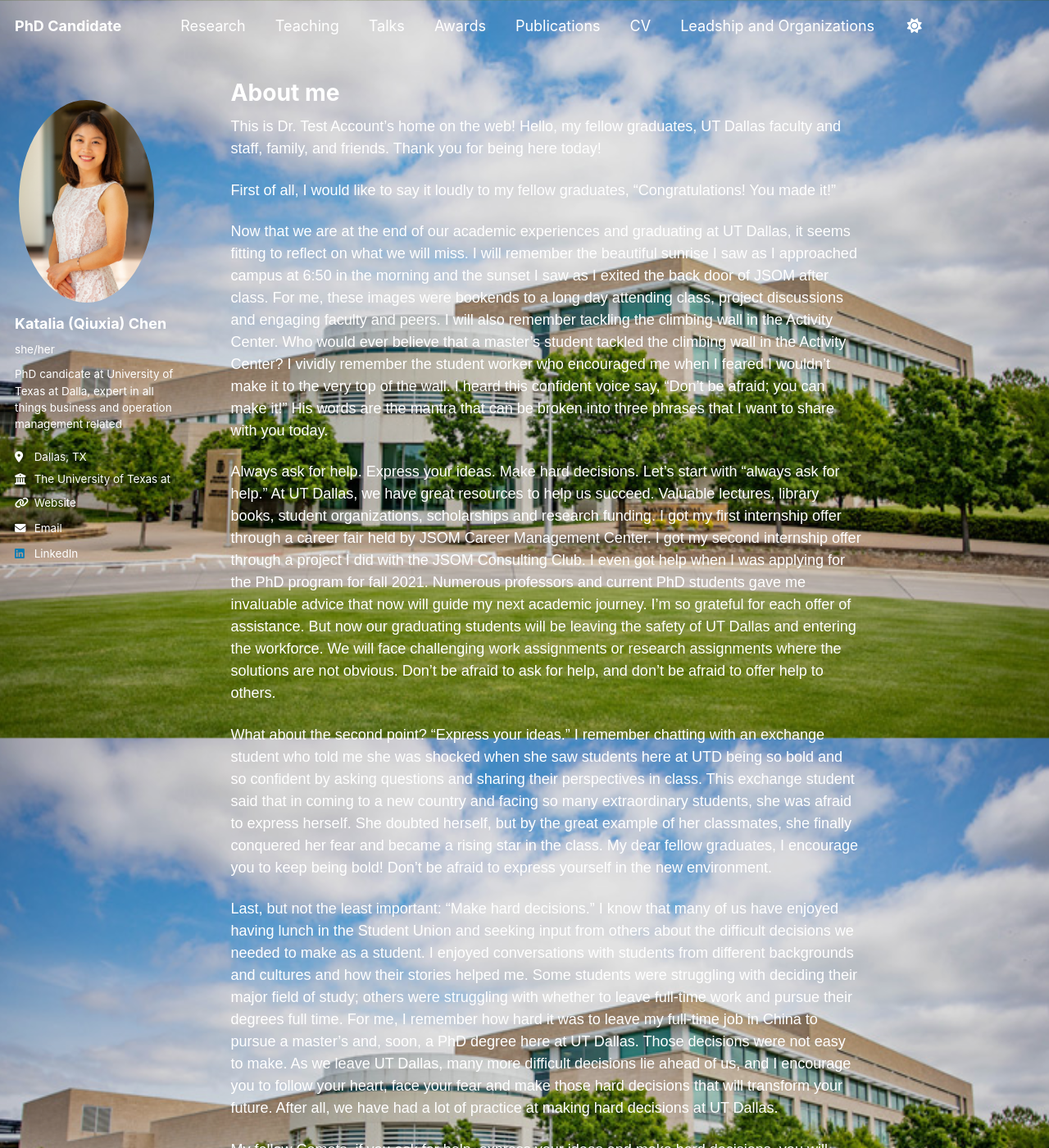
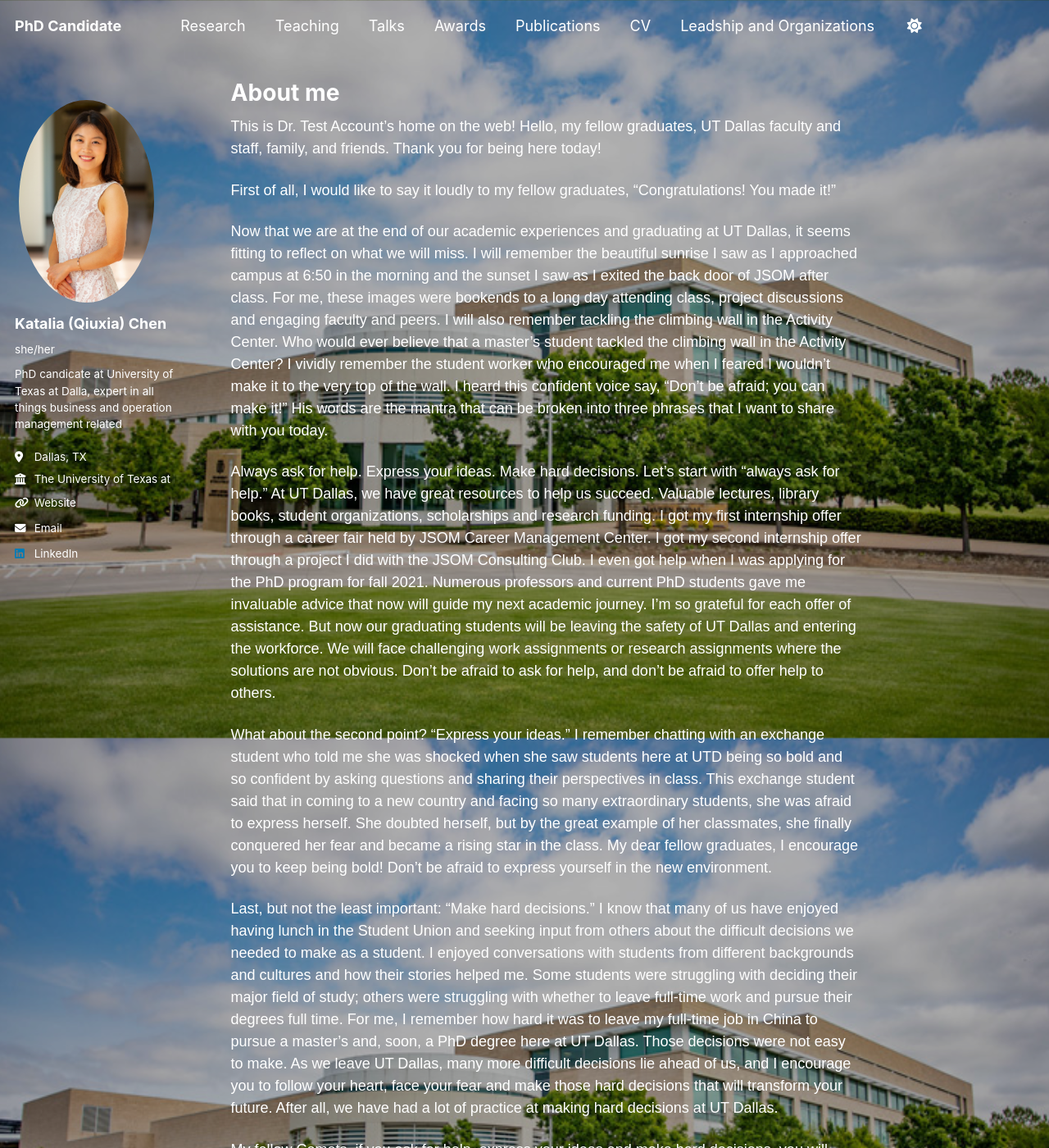
Before and after one commit to qxc2/Katalia_Qiuxia_Chen_v1, a Jekyll site: the page built from _pages/about.md, in a window 1280 px wide and 1400 px high. Shown: the whole window at 82% size. Built offline with Jekyll 4.4.1, drawn with Linux system fonts in a browser that asks for light colours.

Commit message:
Update main.scss

```diff
--- a/assets/css/main.scss
+++ b/assets/css/main.scss
@@ -49,6 +49,6 @@ body::before {
   left: 0;
   width: 100%;
   height: 100%;
-  background: rgba(0, 0, 0, 0.1); // Dark overlay for contrast
+  background: rgba(0, 0, 0, 0.3); // Dark overlay for contrast
   z-index: -1;
 }
```
